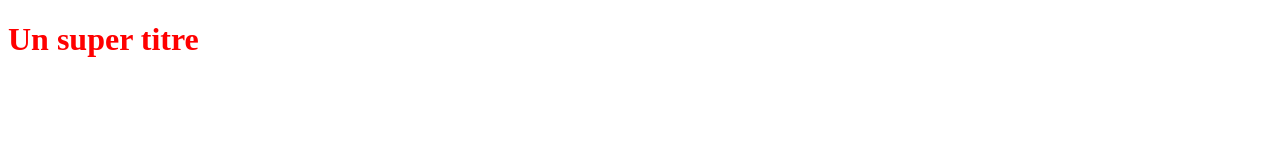
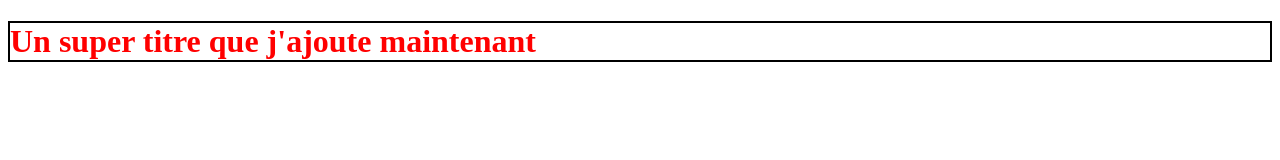
Before and after one commit to bertrand432/OpenclassRoom, a plain HTML site: page index.html in a window 1280 px wide. Drawn offline with Linux system fonts and the light colour scheme.

Commit message:
deuxieme ajout

```diff
--- a/index.html
+++ b/index.html
@@ -5,6 +5,6 @@
    <link rel="stylesheet" type="text/css" href="styles.css">
 </head>
 <body>
-   <h1>Un super titre</h1>
+   <h1>Un super titre que j'ajoute maintenant</h1>
 </body>
 </html>
--- a/styles.css
+++ b/styles.css
@@ -1,3 +1,4 @@
 h1 {
     color: red;
+    border: 2px solid black;
  }
```
